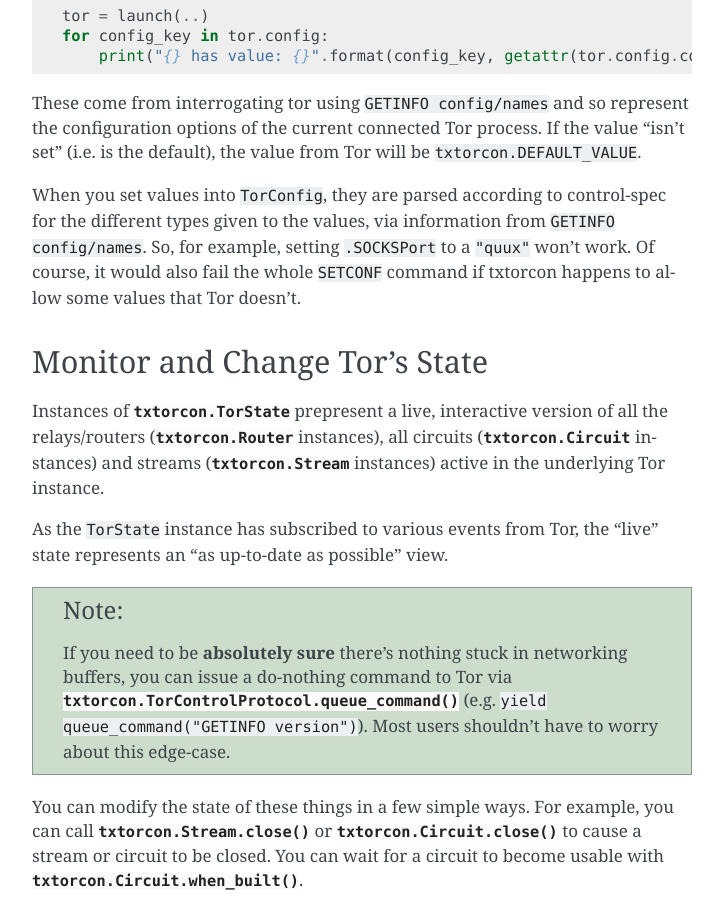
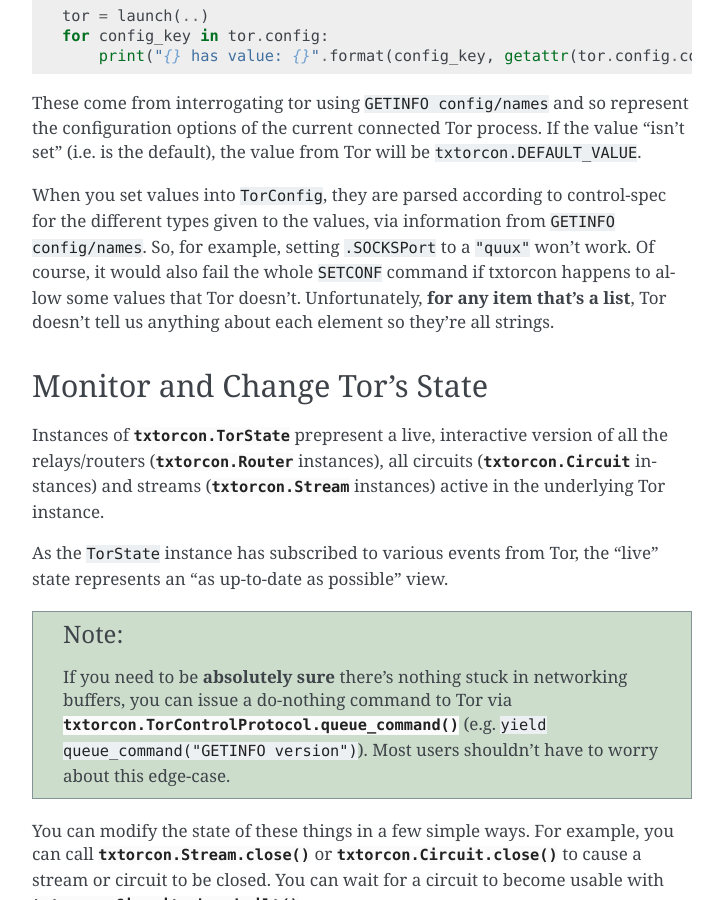
Before and after one commit to meejah/txtorcon, a Sphinx documentation site: the page built from docs/guide.rst, in a window 1280 px wide and 900 px high, scrolled down 2684 px. Shown: the whole window, without its empty margins (388-1111 px from the left). Built offline with Sphinx 7.4.7, drawn with Linux system fonts in a browser that asks for light colours; pages that are not in the unit, such as notebooks, are missing from menus; the version number could not be read and is left out.

Commit message:
clarify StringList :(

```diff
--- a/docs/guide.rst
+++ b/docs/guide.rst
@@ -133,7 +133,9 @@ control-spec for the different types given to the values, via
 information from ``GETINFO config/names``. So, for example, setting
 ``.SOCKSPort`` to a ``"quux"`` won't work. Of course, it would also
 fail the whole ``SETCONF`` command if txtorcon happens to allow some
-values that Tor doesn't.
+values that Tor doesn't. Unfortunately, **for any item that's a
+list**, Tor doesn't tell us anything about each element so they're all
+strings.
 
 
 .. _guide_state:
```
